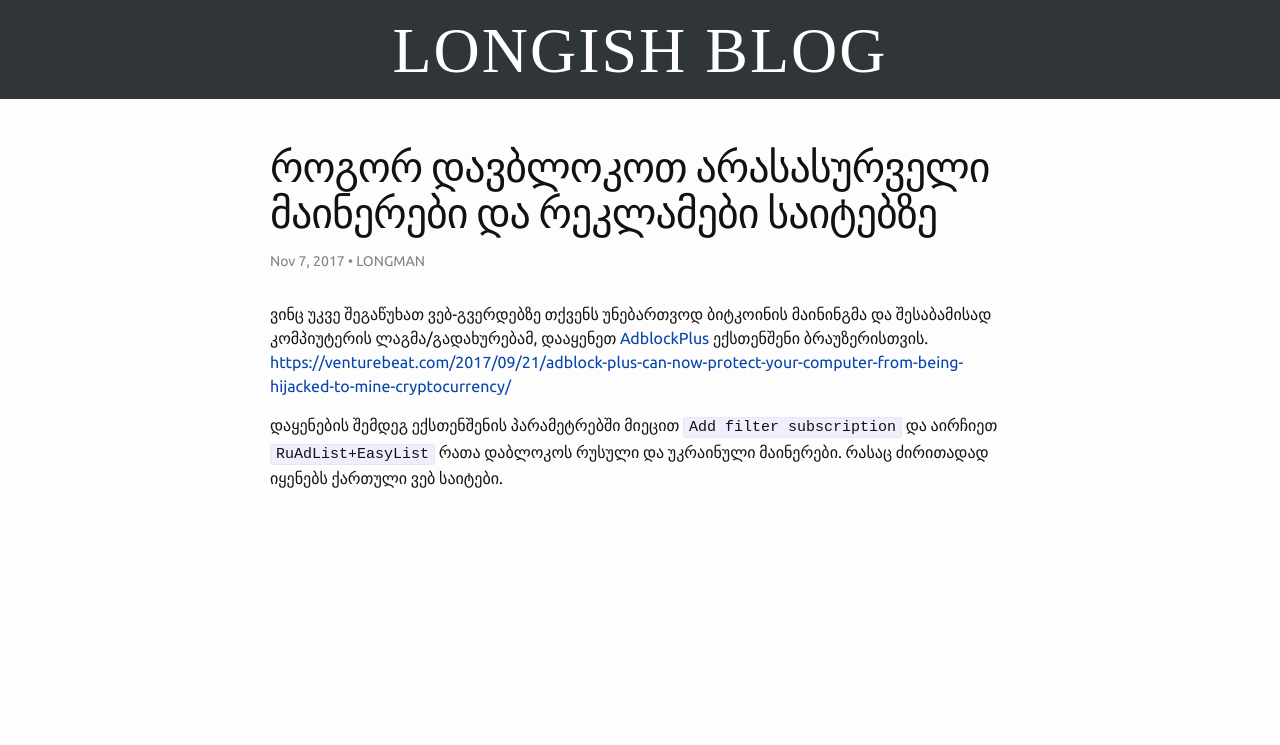
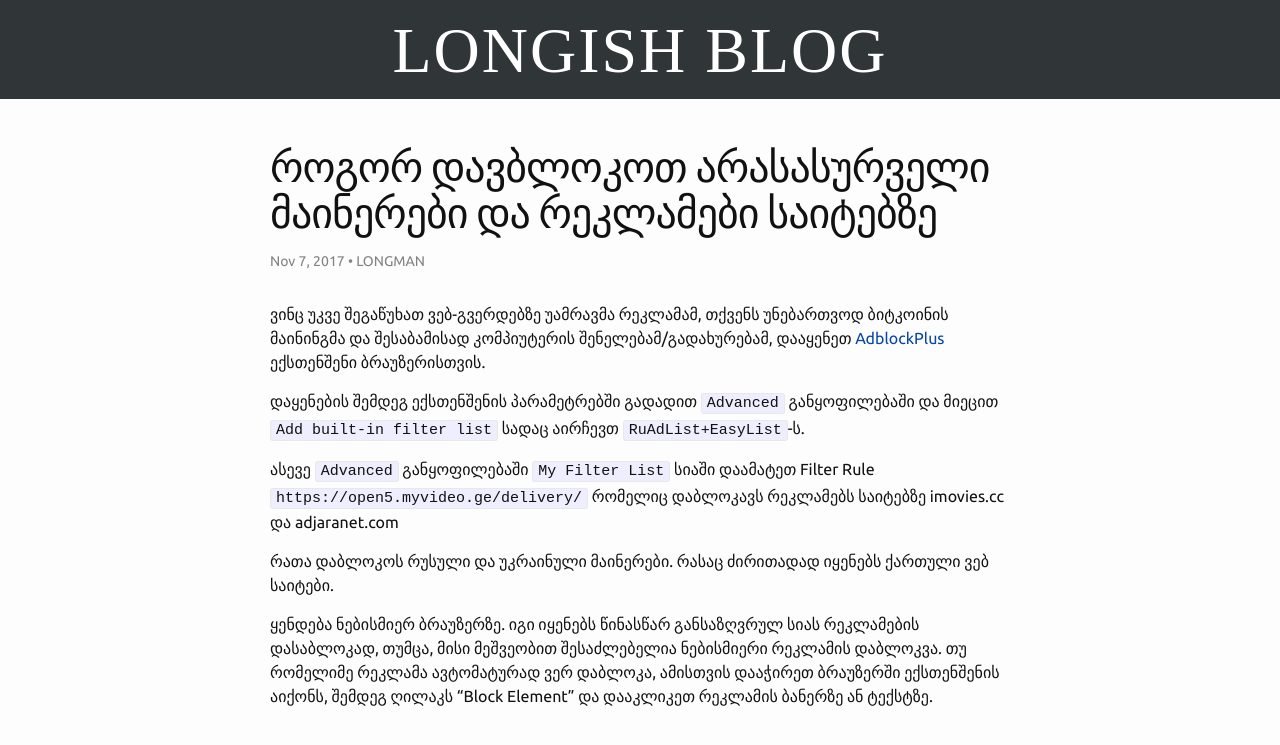
Before and after one commit to akalongman/akalongman.github.io, a Jekyll site: the page built from _posts/2017-11-07-adblock.md, in a window 1280 px wide. Shown: the top 745 px of the page. Built offline with Jekyll 4.4.1, drawn with Linux system fonts in a browser that asks for light colours.

Commit message:
Add more info

```diff
--- a/_posts/2017-11-07-adblock.md
+++ b/_posts/2017-11-07-adblock.md
@@ -4,10 +4,15 @@ title: "როგორ დავბლოკოთ არასასურვ
 author: LONGMAN
 date: 2017-11-07 12:32:34
 ---
-ვინც უკვე შეგაწუხათ ვებ-გვერდებზე თქვენს უნებართვოდ ბიტკოინის მაინინგმა და
-შესაბამისად კომპიუტერის ლაგმა/გადახურებამ, დააყენეთ [AdblockPlus](https://adblockplus.org/) ექსთენშენი
+ვინც უკვე შეგაწუხათ ვებ-გვერდებზე უამრავმა რეკლამამ, თქვენს უნებართვოდ ბიტკოინის მაინინგმა და
+შესაბამისად კომპიუტერის შენელებამ/გადახურებამ, დააყენეთ [AdblockPlus](https://adblockplus.org/en/download) ექსთენშენი
 ბრაუზერისთვის.
-<https://venturebeat.com/2017/09/21/adblock-plus-can-now-protect-your-computer-from-being-hijacked-to-mine-cryptocurrency/>
 
-დაყენების შემდეგ ექსთენშენის პარამეტრებში მიეცით `Add filter subscription` და აირჩიეთ `RuAdList+EasyList`
+დაყენების შემდეგ ექსთენშენის პარამეტრებში გადადით `Advanced` განყოფილებაში და მიეცით `Add built-in filter list` სადაც აირჩევთ `RuAdList+EasyList`-ს.
+
+ასევე `Advanced` განყოფილებაში `My Filter List` სიაში დაამატეთ Filter Rule `https://open5.myvideo.ge/delivery/` რომელიც დაბლოკავს რეკლამებს საიტებზე imovies.cc და adjaranet.com
+
 რათა დაბლოკოს რუსული და უკრაინული მაინერები. რასაც ძირითადად იყენებს ქართული ვებ საიტები.
+
+ყენდება ნებისმიერ ბრაუზერზე. იგი იყენებს წინასწარ განსაზღვრულ სიას რეკლამების დასაბლოკად, თუმცა, მისი მეშვეობით შესაძლებელია ნებისმიერი რეკლამის დაბლოკვა.
+თუ რომელიმე რეკლამა ავტომატურად ვერ დაბლოკა, ამისთვის დააჭირეთ ბრაუზერში ექსთენშენის აიქონს, შემდეგ ღილაკს "Block Element" და დააკლიკეთ რეკლამის ბანერზე ან ტექსტზე.
```
